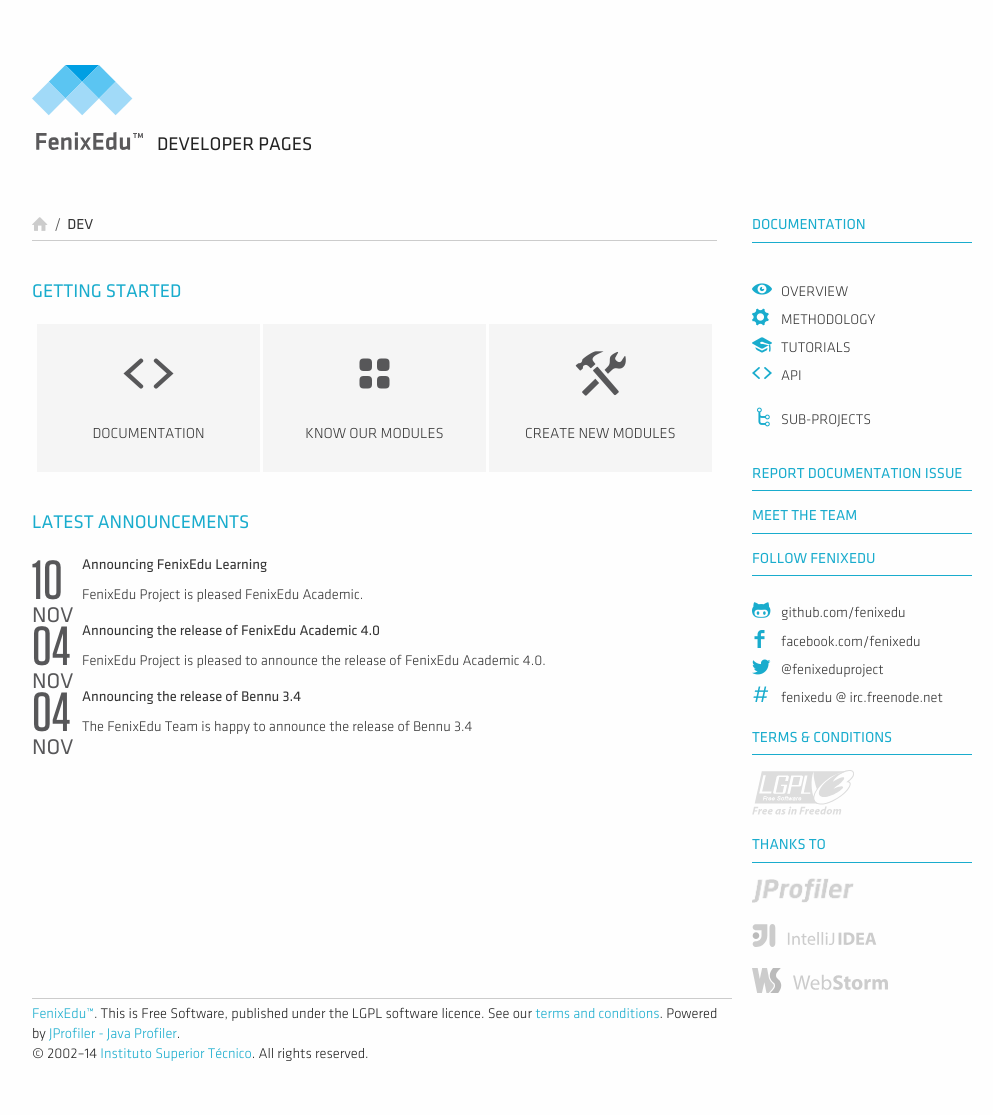
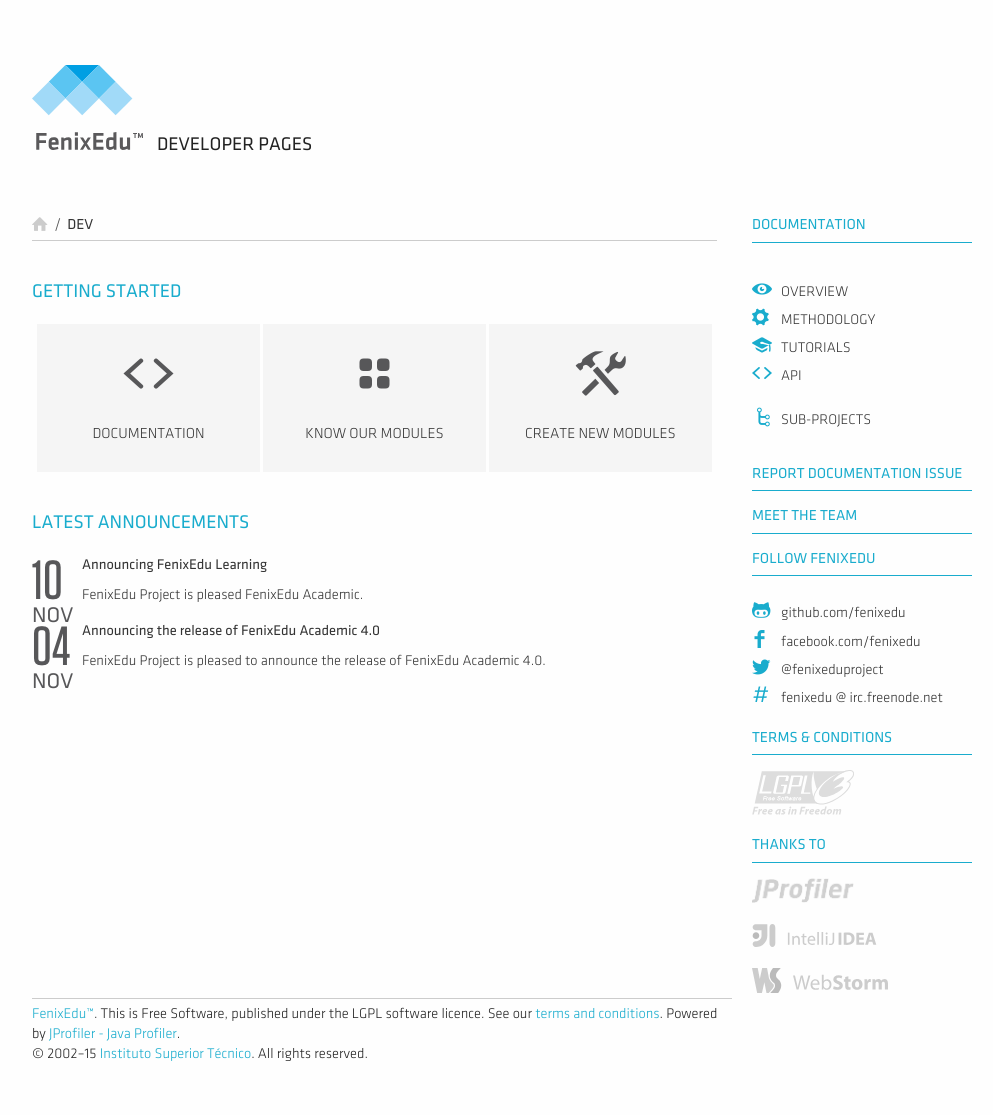
Before and after one commit to FenixEdu/fenixedu.github.io, a Jekyll site: the page built from dev/index.md, in a window 1280 px wide. Shown: the whole page, without its empty margins (128-1121 px from the left). Built offline with Jekyll 4.4.1, drawn with Linux system fonts in a browser that asks for light colours; nearby versions of some CDN libraries; Markdown is read by kramdown in place of the engine named in the settings.

Commit message:
Updated dates. Fixed filenames.

```diff
--- a/404.html
+++ b/404.html
@@ -142,7 +142,7 @@
     <footer class="container" role="footer">
     <span class="twelve columns alpha">
         <a href="http://fenixedu.org">FenixEdu™</a>. This is Free Software, published under the LGPL software licence. See our <a href="/dev/terms">terms and conditions</a>. Powered by <a href="http://www.ej-technologies.com/products/jprofiler/overview.html">JProfiler - Java Profiler</a>.
-        <br />© 2002–14 <a href="http://tecnico.ulisboa.pt/">Instituto Superior Técnico</a>. All rights reserved.
+        <br />© 2002–15 <a href="http://tecnico.ulisboa.pt/">Instituto Superior Técnico</a>. All rights reserved.
     </span>
     <br class="clear">
     </footer>
--- a/_includes/footer.html
+++ b/_includes/footer.html
@@ -1,7 +1,7 @@
 <footer class="container" role="footer">
     <span class="twelve columns alpha">
         <a href="http://fenixedu.org">FenixEdu™</a>. This is Free Software, published under the LGPL software licence. See our <a href="{{page.root}}terms">terms and conditions</a>. Powered by <a href="http://www.ej-technologies.com/products/jprofiler/overview.html">JProfiler - Java Profiler</a>.
-    	<br />© 2002–14 <a href="http://tecnico.ulisboa.pt/">Instituto Superior Técnico</a>. All rights reserved.
+    	<br />© 2002–15 <a href="http://tecnico.ulisboa.pt/">Instituto Superior Técnico</a>. All rights reserved.
     </span>
     <br class="clear">
 </footer>
--- a/dev/index.md
+++ b/dev/index.md
@@ -12,7 +12,7 @@ base_url: "./"
 [Create new Modules][Create new Modules]
 
 ## Latest Announcements
-{% for post in site.posts limit:3 %}
+{% for post in site.posts limit:2 %}
 <article>
 	<a href="{{ post.url }}">
 	<time pubdate datetime="{{ post.date }}" class="one columns alpha"><span>{{post.date | date: "%d"}}</span><span>{{post.date | date: "%b"}}</span></time>
--- a/index.html
+++ b/index.html
@@ -250,7 +250,6 @@
 			Ad-hoc Workflows for Higher Education to show off our cool new
 			workflow application.
 		</p>
-
 		<br class="clear" />
 	</section>
 
```
Also changed, not shown: dev/terms/index.md (+1 -1 lines), _posts/2014-06-16-fenixedu-node.md (renamed from _posts/2014-6-16-fenixedu-node.md).
